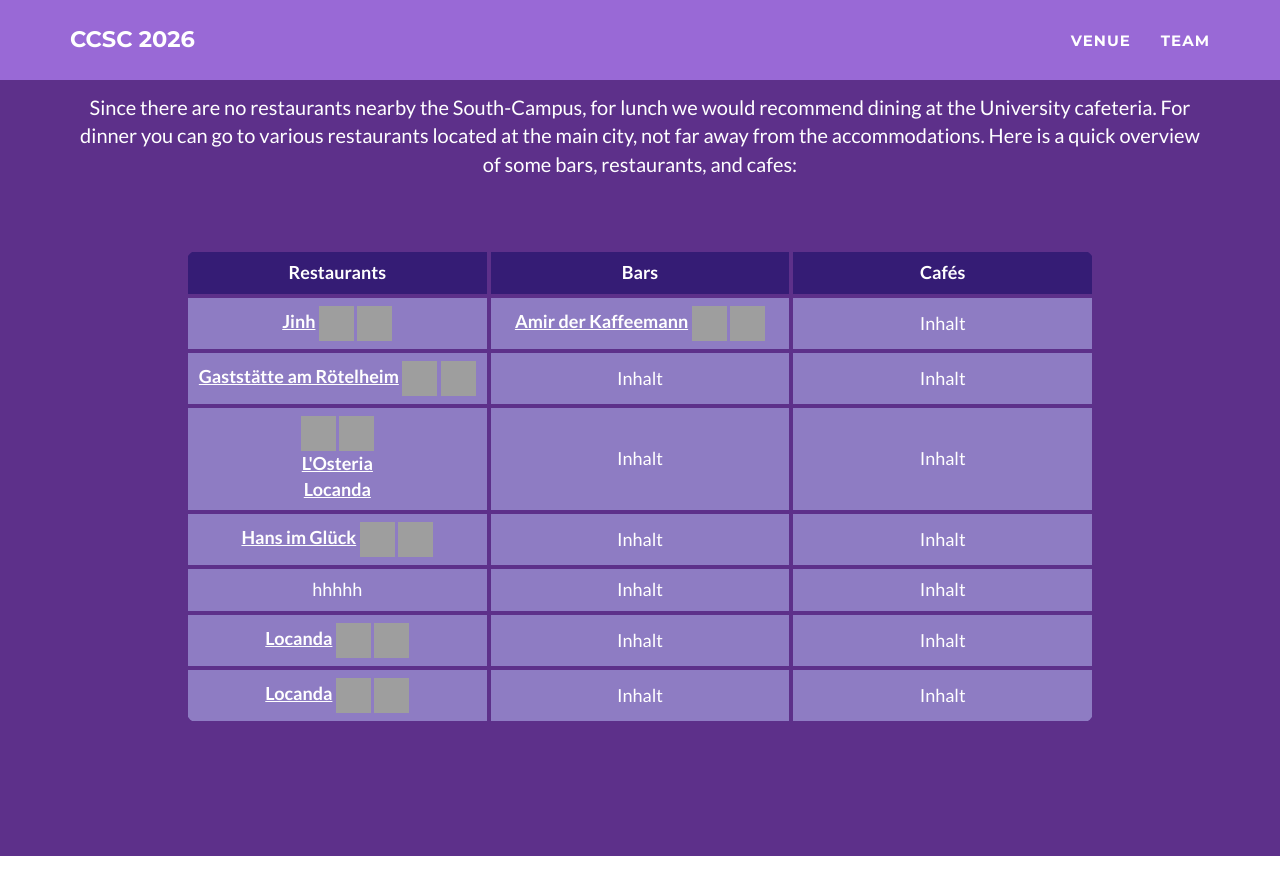
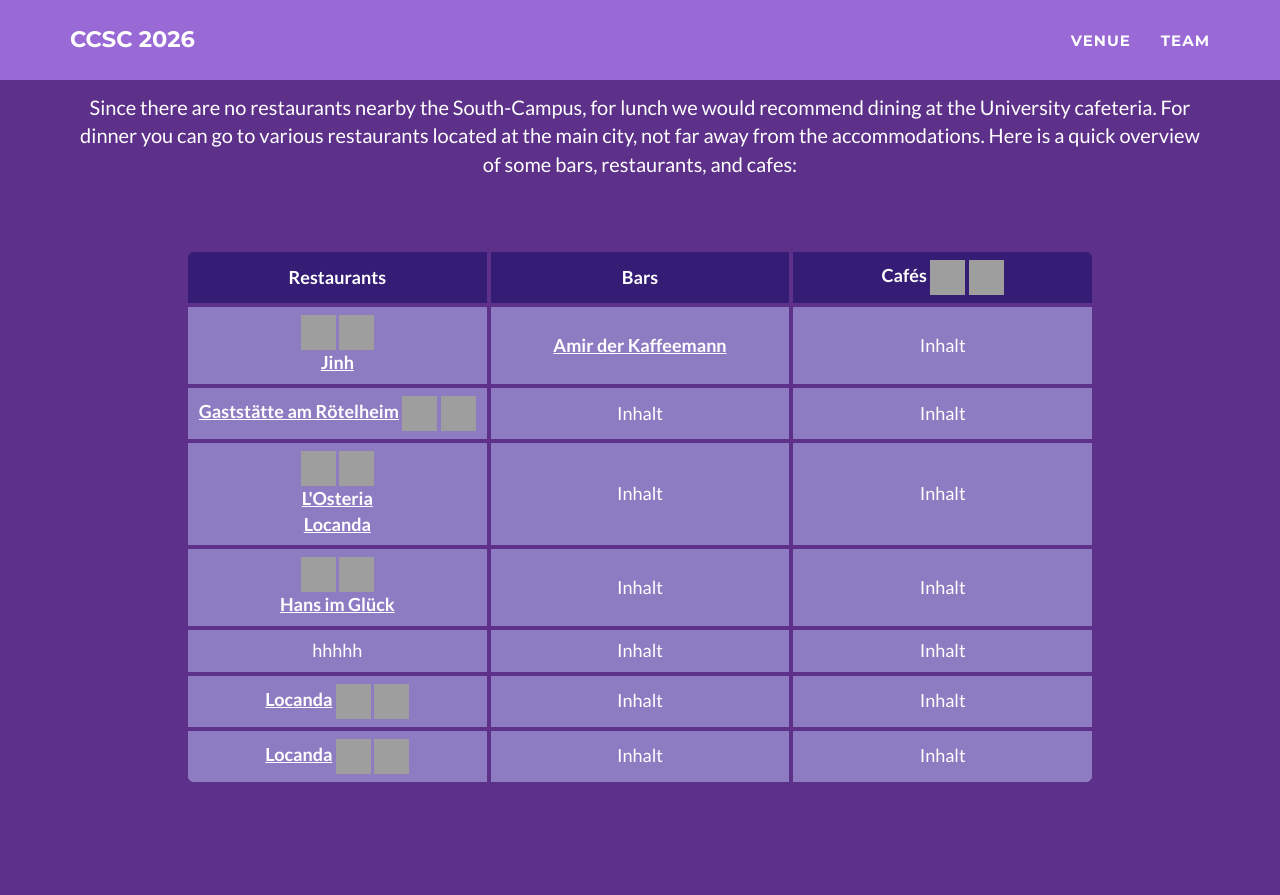
Before and after one commit to ccsc2026/ccsc2026.github.io, a Jekyll site: the page built from venue.html, in a window 1280 px wide and 900 px high, scrolled down 2886 px. Shown: the top 895 px of the window. Built offline with Jekyll 4.4.1, drawn with Linux system fonts in a browser that asks for light colours; grey boxes are pictures that could not be loaded.

Commit message:
Update venue.html
structure list update

```diff
--- a/venue.html
+++ b/venue.html
@@ -200,13 +200,14 @@ layout: page
         <tr>
           <th>Restaurants</th>
           <th>Bars</th>
-          <th>Cafés</th>
+          <th>Cafés <img width="35" height="35" src="https://img.icons8.com/fluency/48/coffee-beans-.png" alt="coffee-beans-"/> <img width="35" height="35" src="https://img.icons8.com/fluency/48/cherry-cheesecake.png" alt="cherry-cheesecake"/> </th>
         </tr>
       </thead>
       <tbody>
         <tr>
-          <td> <a href="https://maps.app.goo.gl/ZoLd5ktXD1k9a7eU8" target="_blank" style="color:#ffffff;"><b>Jinh</b></a> <img width="35" height="35" src="https://img.icons8.com/fluency/48/noodles.png" alt="noodles"/>  <img width="35" height="35" src="https://img.icons8.com/fluency/48/vietnam--v1.png" alt="vietnam--v1"/>  </td>
-          <td> <a href="https://maps.app.goo.gl/hTRvPqMsSq2XKu3o8" target="_blank" style="color:#ffffff;"><b>Amir der Kaffeemann</b></a> <img width="35" height="35" src="https://img.icons8.com/fluency/48/coffee-beans-.png" alt="coffee-beans-"/> <img width="35" height="35" src="https://img.icons8.com/fluency/48/cherry-cheesecake.png" alt="cherry-cheesecake"/> </td>
+          <td> <img width="35" height="35" src="https://img.icons8.com/fluency/48/noodles.png" alt="noodles"/>  <img width="35" height="35" src="https://img.icons8.com/fluency/48/vietnam--v1.png" alt="vietnam--v1"/>
+		<br> <a href="https://maps.app.goo.gl/ZoLd5ktXD1k9a7eU8" target="_blank" style="color:#ffffff;"><b>Jinh</b></a> </td>
+          <td> <a href="https://maps.app.goo.gl/hTRvPqMsSq2XKu3o8" target="_blank" style="color:#ffffff;"><b>Amir der Kaffeemann</b></a> </td>
           <td>Inhalt</td>
         </tr>
         <tr>
@@ -222,7 +223,8 @@ layout: page
           <td>Inhalt</td>
         </tr>
         <tr>
-          <td> <a href="https://maps.app.goo.gl/oFnC91czaVoXQjuw5" target="_blank" style="color:#ffffff;"><b>Hans im Glück</b></a>  <img width="35" height="35" src="https://img.icons8.com/fluency/48/hamburger.png" alt="hamburger"/>  <img width="35" height="35" src="https://img.icons8.com/fluency/48/french-fries.png" alt="french-fries"/>  </td>
+          <td> <img width="35" height="35" src="https://img.icons8.com/fluency/48/hamburger.png" alt="hamburger"/>  <img width="35" height="35" src="https://img.icons8.com/fluency/48/french-fries.png" alt="french-fries"/>
+		<br> <a href="https://maps.app.goo.gl/oFnC91czaVoXQjuw5" target="_blank" style="color:#ffffff;"><b>Hans im Glück</b></a> </td>
           <td>Inhalt</td>
           <td>Inhalt</td>
         </tr>
```
